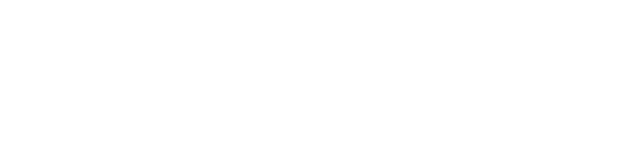
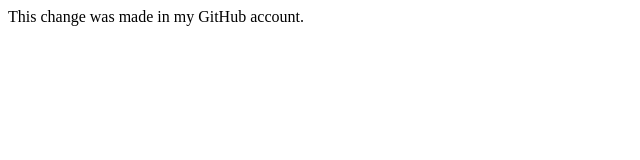
Before and after one commit to Dave-Glen/git-course, a plain HTML site: page index.html in a window 1280 px wide. Shown: the whole page, without its empty margins (0-640 px from the left). Drawn offline with Linux system fonts and the light colour scheme.

Commit message:
Update index.html
Change made from Github account!!!!

```diff
--- a/index.html
+++ b/index.html
@@ -4,5 +4,8 @@
 		</title>
 	</head>
 	<body>
+		<p>
+			This change was made in my GitHub account.
+		</p>
 	</body>
 </html>
```
